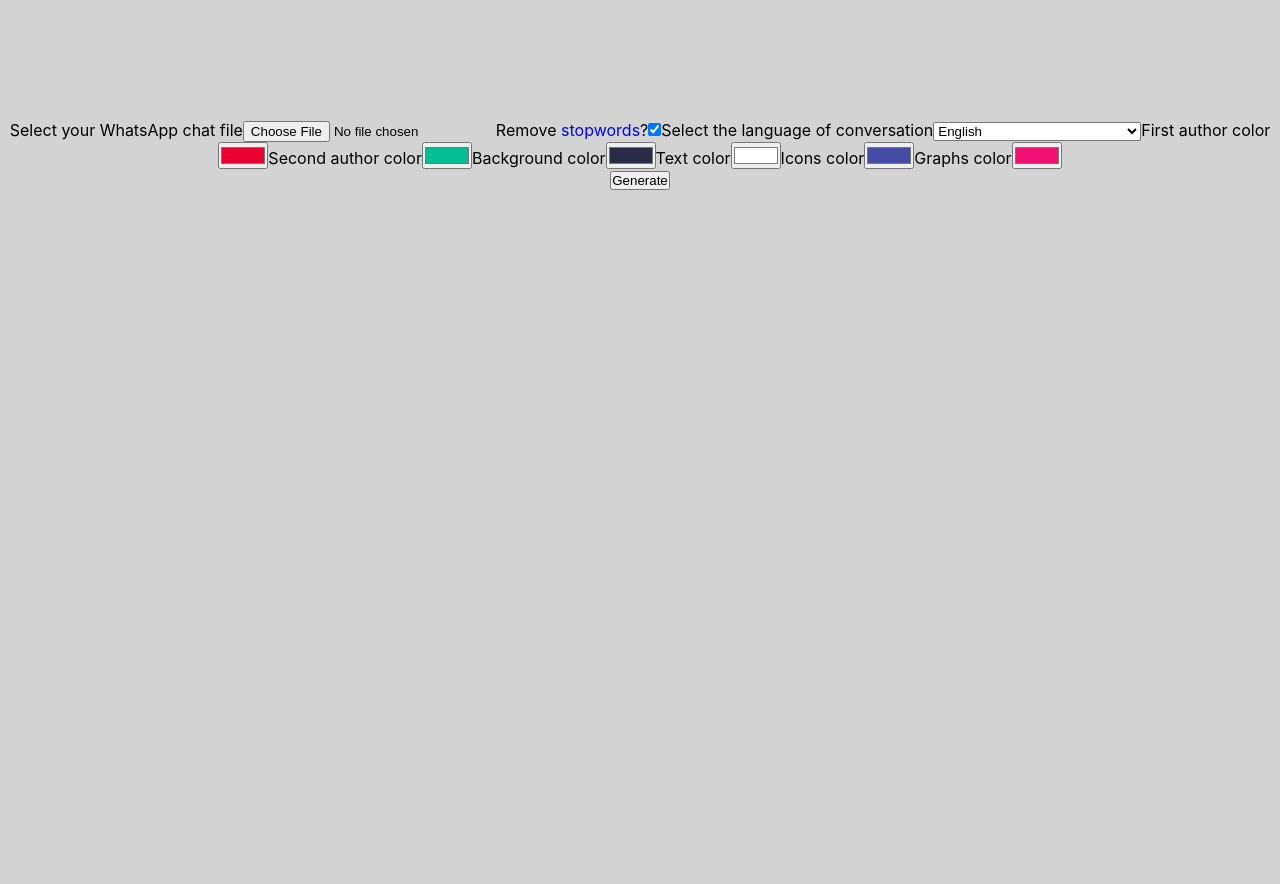
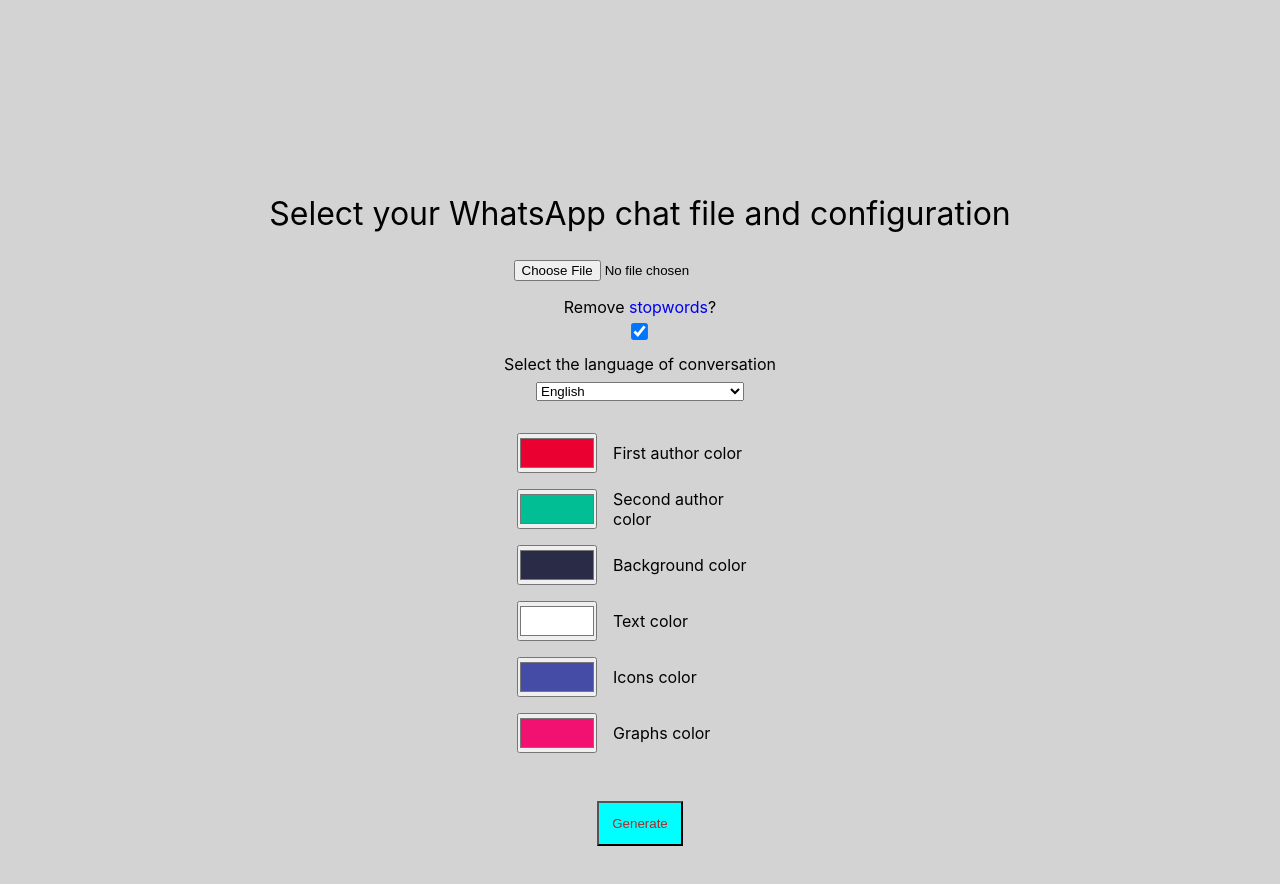
Before and after one commit to bhumitattarde/WhatsChart, a React (Create React App) app: page / in a window 1280 px wide. Shown: the part 1480-2364 px from the top of the page. Before the commit the page ends 1670 px from the top, so only its background shows below. Built offline with nearby package versions, Linux system fonts and the light colour scheme; what stopword would draw is missing.

Commit message:
Added basic CSS to form

```diff
--- a/src/App.js
+++ b/src/App.js
@@ -4,7 +4,7 @@
 import WhyWhatschart from "./components/whyWhatschart.js";
 import MainPage from "./components/mainpage.js";
 import NavBar from "./components/navbar.js";
-import FileForm from "./components/form.js";
+import FileForm from "./components/fileform.js";
 
 import "./App.css";
 
@@ -50,14 +50,14 @@
           chartVisible={this.state.showChart}
         />
 
-        {/* {this.state.showChart && (
+        {this.state.showChart && (
           <WhatsChart
             author1={this.stats.author1}
             author2={this.stats.author2}
             combined={this.stats.combined}
             config={this.config}
           />
-        )} */}
+        )}
       </div>
     );
   }
--- /dev/null
+++ b/src/components/fileform.css
@@ -0,0 +1,78 @@
+#fileForm input[type="checkbox"] {
+  transform: scale(1.3);
+}
+
+#fileForm input[type="color"] {
+  width: 6em;
+  height: 3em;
+}
+
+#fileForm > div,
+#fileForm > section {
+  margin-bottom: 1em;
+}
+
+.fileSelectorWrapper {
+  width: 100%;
+  display: flex;
+  flex-direction: column;
+  justify-content: center;
+  align-items: center;
+}
+
+.fileSelectorWrapper > label {
+  font-size: 2em;
+}
+
+.fileSelectorWrapper > input {
+  margin-top: 2em;
+}
+
+.fileFormOptions {
+  display: flex;
+  flex-direction: column;
+  justify-content: center;
+  align-items: center;
+}
+
+.rmStopwordsWrapper {
+  display: flex;
+  flex-direction: column;
+  justify-content: center;
+  align-items: center;
+  margin-bottom: 1em;
+}
+
+.rmStopwordsWrapper > div {
+  display: flex;
+  flex-direction: column;
+  justify-content: center;
+  align-items: center;
+  margin-bottom: 1em;
+}
+
+.rmStopwordsWrapper > div > label {
+  margin-bottom: 0.5em;
+}
+
+.colorOptionsWrapper {
+  display: flex;
+  flex-direction: column;
+  justify-content: center;
+  align-items: center;
+}
+
+.colorOptionsWrapper > div {
+  display: flex;
+  flex-direction: row;
+  justify-content: center;
+  align-items: center;
+  margin-bottom: 1em;
+}
+
+.colorOptionsWrapper > div > label {
+  width: 150px;
+  display: inline-block;
+  margin-left: 1em;
+  text-align: left;
+}
--- a/src/components/form.js
+++ b/src/components/fileform.js
@@ -9,7 +9,7 @@
 import ProgressIndicator from "./progressindicator.js";
 import DownloadAndSeeChart from "./downloadandseechart.js";
 
-import "./form.css";
+import "./fileform.css";
 
 class FileForm extends React.Component {
   constructor(props) {
@@ -237,13 +237,25 @@
 
   render() {
     return (
-      <form id="form" action="" onSubmit={this.handleFormSubmission}>
-        <label htmlFor="fileSelector">Select your WhatsApp chat file</label>
+      <form
+        id="fileForm"
+        className="page"
+        action=""
+        onSubmit={this.handleFormSubmission}
+      >
+        <div className="fileSelectorWrapper">
+          <label htmlFor="fileSelector">
+            Select your WhatsApp chat file and configuration
+          </label>
           <input id="fileSelector" name="file" type="file" accept=".txt" />
+        </div>
 
+        <section className="fileFormOptions">
+          <div className="rmStopwordsWrapper">
+            <div>
               <label htmlFor="rmStopwords">
-          Remove <a href="https://en.wikipedia.org/wiki/Stop_word">stopwords</a>
-          ?
+                Remove{" "}
+                <a href="https://en.wikipedia.org/wiki/Stop_word">stopwords</a>?
               </label>
               <input
                 id="rmStopwords"
@@ -253,7 +265,9 @@
                 onChange={this.toggleLangDropdown}
                 defaultChecked
               ></input>
+            </div>
 
+            <div>
               <label htmlFor="langDropdown">
                 Select the language of conversation
               </label>
@@ -264,48 +278,65 @@
                   </option>
                 ))}
               </select>
+            </div>
+          </div>
 
-        <label htmlFor="author1ColorPicker">First author color</label>
+          <div className="colorOptionsWrapper">
+            <div>
               <input
                 id="author1ColorPicker"
                 type="color"
                 defaultValue={this.defaultForm.colors.author1Color}
               ></input>
+              <label htmlFor="author1ColorPicker">First author color</label>
+            </div>
 
-        <label htmlFor="author2ColorPicker">Second author color</label>
+            <div>
               <input
                 id="author2ColorPicker"
                 type="color"
                 defaultValue={this.defaultForm.colors.author2Color}
               ></input>
+              <label htmlFor="author2ColorPicker">Second author color</label>
+            </div>
 
-        <label htmlFor="bgColorPicker">Background color</label>
+            <div>
               <input
                 id="bgColorPicker"
                 type="color"
                 defaultValue={this.defaultForm.colors.backgroundColor}
               ></input>
+              <label htmlFor="bgColorPicker">Background color</label>
+            </div>
 
-        <label htmlFor="textColorPicker">Text color</label>
+            <div>
               <input
                 id="textColorPicker"
                 type="color"
                 defaultValue={this.defaultForm.colors.textColor}
               ></input>
+              <label htmlFor="textColorPicker">Text color</label>
+            </div>
 
-        <label htmlFor="iconColorPicker">Icons color</label>
+            <div>
               <input
                 id="iconColorPicker"
                 type="color"
                 defaultValue={this.defaultForm.colors.iconColor}
               ></input>
+              <label htmlFor="iconColorPicker">Icons color</label>
+            </div>
 
-        <label htmlFor="graphColorPicker">Graphs color</label>
+            <div>
               <input
                 id="graphColorPicker"
                 type="color"
                 defaultValue={this.defaultForm.colors.graphColor}
               ></input>
+              <label htmlFor="graphColorPicker">Graphs color</label>
+            </div>
+          </div>
+        </section>
 
         <ProgressIndicator progress={this.state.progress} />
 
@@ -313,7 +344,7 @@
           <DownloadAndSeeChart handleDownload={this.handleDownload} />
         )}
 
-        <input type="submit" value="Generate" />
+        <input className="button" type="submit" value="Generate" />
       </form>
     );
   }
```
Also changed, not shown: src/components/form.css (deleted). Lines whose indentation alone changed are shown as unchanged.
